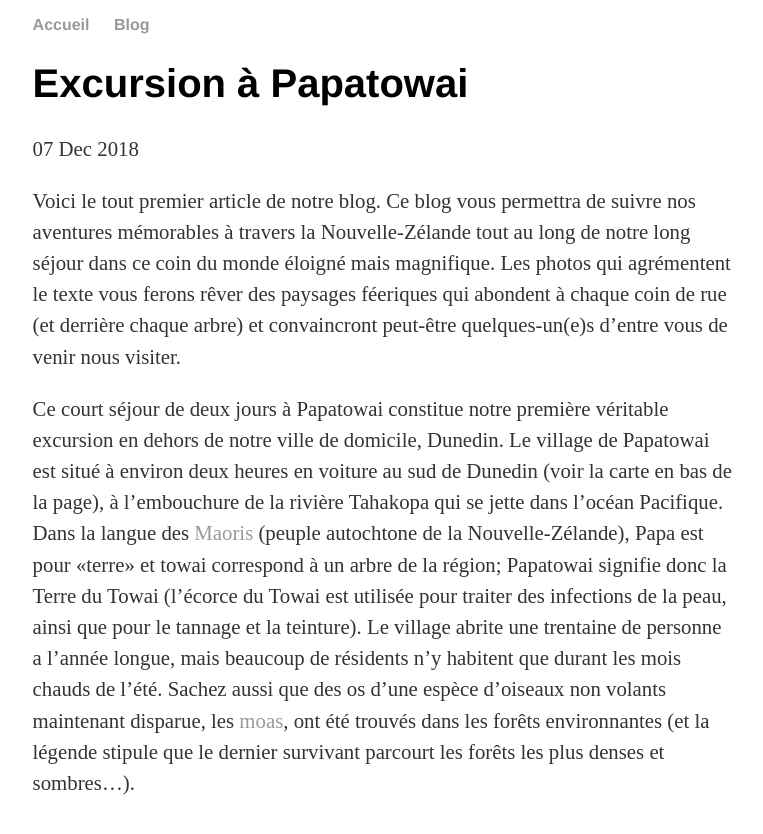
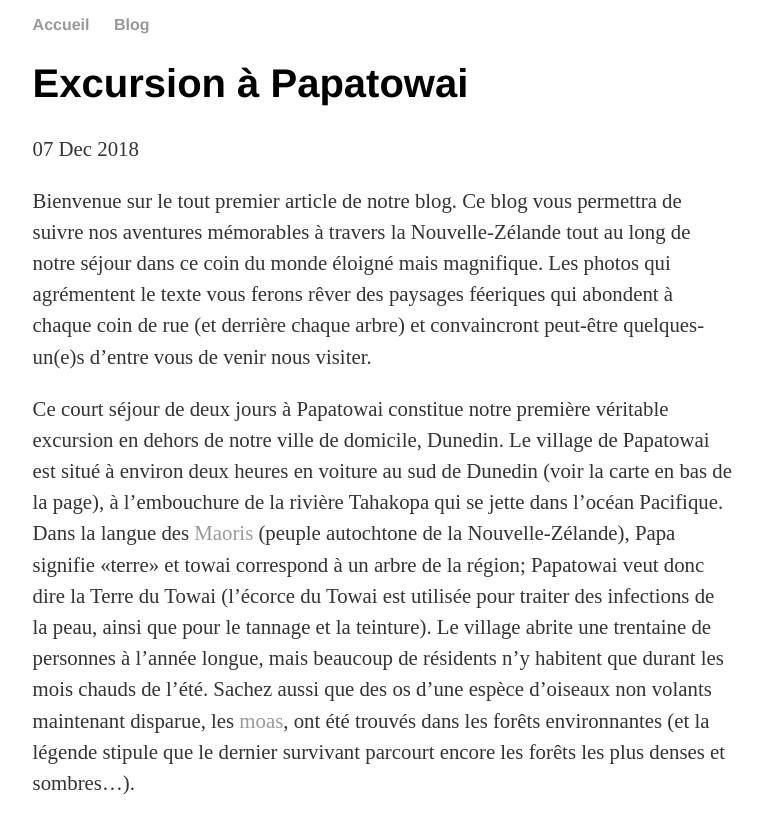
Before and after one commit to alexkrushnisky/art_alexandrekrushnisky, a Jekyll site: the page built from _posts/2018-12-07-excursion-a-papatowai.md, in a window 1280 px wide and 900 px high, cut to the strip 0-847 px from the top of the window. Shown: the top 834 px of the strip, without its empty margins (257-1020 px from the left). Built offline with Jekyll 4.4.1, drawn with Linux system fonts in a browser that asks for light colours; some of the changed text lies outside the part shown.

Commit message:
Corrections first blog post

```diff
--- a/_posts/2018-12-07-excursion-a-papatowai.md
+++ b/_posts/2018-12-07-excursion-a-papatowai.md
@@ -4,9 +4,9 @@ title: Excursion &#224; Papatowai
 date: 2018-12-07
 ---
 
-Voici le tout premier article de notre blog. Ce blog vous permettra de suivre nos aventures m&#233;morables &#224; travers la Nouvelle-Z&#233;lande tout au long de notre long s&#233;jour dans ce coin du monde &#233;loign&#233; mais magnifique. Les photos qui agr&#233;mentent le texte vous ferons r&#234;ver des paysages f&#233;eriques qui abondent &#224; chaque coin de rue (et derri&#232;re chaque arbre) et convaincront peut-&#234;tre quelques-un(e)s d'entre vous de venir nous visiter.
+Bienvenue sur le tout premier article de notre blog. Ce blog vous permettra de suivre nos aventures m&#233;morables &#224; travers la Nouvelle-Z&#233;lande tout au long de notre s&#233;jour dans ce coin du monde &#233;loign&#233; mais magnifique. Les photos qui agr&#233;mentent le texte vous ferons r&#234;ver des paysages f&#233;eriques qui abondent &#224; chaque coin de rue (et derri&#232;re chaque arbre) et convaincront peut-&#234;tre quelques-un(e)s d'entre vous de venir nous visiter.
 
-Ce court s&#233;jour de deux jours &#224; Papatowai constitue notre premi&#232;re v&#233;ritable excursion en dehors de notre ville de domicile, Dunedin. Le village de Papatowai est situ&#233; &#224; environ deux heures en voiture au sud de Dunedin (voir la carte en bas de la page), &#224; l'embouchure de la rivi&#232;re Tahakopa qui se jette dans l'oc&#233;an Pacifique. Dans la langue des <a href="https://fr.wikipedia.org/wiki/Maoris_(Nouvelle-Z%C3%A9lande)">Maoris</a> (peuple autochtone de la Nouvelle-Z&#233;lande), Papa est pour &laquo;terre&raquo; et towai correspond &#224; un arbre de la r&#233;gion; Papatowai signifie donc la Terre du Towai (l'&#233;corce du Towai est utilis&#233;e pour traiter des infections de la peau, ainsi que pour le tannage et la teinture). Le village abrite une trentaine de personne a l'ann&#233;e longue, mais beaucoup de r&#233;sidents n'y habitent que durant les mois chauds de l'&#233;t&#233;. Sachez aussi que des os d'une esp&#232;ce d'oiseaux non volants maintenant disparue, les <a href="https://fr.wikipedia.org/wiki/Dinornithiformes">moas</a>, ont &#233;t&#233; trouv&#233;s dans les for&#234;ts environnantes (et la l&#233;gende stipule que le dernier survivant parcourt les for&#234;ts les plus denses et sombres...).
+Ce court s&#233;jour de deux jours &#224; Papatowai constitue notre premi&#232;re v&#233;ritable excursion en dehors de notre ville de domicile, Dunedin. Le village de Papatowai est situ&#233; &#224; environ deux heures en voiture au sud de Dunedin (voir la carte en bas de la page), &#224; l'embouchure de la rivi&#232;re Tahakopa qui se jette dans l'oc&#233;an Pacifique. Dans la langue des <a href="https://fr.wikipedia.org/wiki/Maoris_(Nouvelle-Z%C3%A9lande)">Maoris</a> (peuple autochtone de la Nouvelle-Z&#233;lande), Papa signifie &laquo;terre&raquo; et towai correspond &#224; un arbre de la r&#233;gion; Papatowai veut donc dire la Terre du Towai (l'&#233;corce du Towai est utilis&#233;e pour traiter des infections de la peau, ainsi que pour le tannage et la teinture). Le village abrite une trentaine de personnes &#224; l'ann&#233;e longue, mais beaucoup de r&#233;sidents n'y habitent que durant les mois chauds de l'&#233;t&#233;. Sachez aussi que des os d'une esp&#232;ce d'oiseaux non volants maintenant disparue, les <a href="https://fr.wikipedia.org/wiki/Dinornithiformes">moas</a>, ont &#233;t&#233; trouv&#233;s dans les for&#234;ts environnantes (et la l&#233;gende stipule que le dernier survivant parcourt encore les for&#234;ts les plus denses et sombres...).
 
 <br>
 
@@ -40,12 +40,12 @@ Ici, tous les arbres semblent avoir pouss&#233;s dans une direction sous l'influ
 
 <br>
 
-Nous passons l'apr&#232;s-midi &#224; lire et &#224; jouer &#224; la Nintendo Switch (elle est portable!). Plus tard, lorsque nous redescendons vers la rivi&#232;re, quelle n'est pas notre surprise de la retrouver presqu'&#224; sec! La mar&#233;e est assez importante ici apparemment. De nombreux oiseaux, dont des albatros, des mouettes et des canards, profitent de la mar&#233;e basse pour se nourrir d'animaux marins. La photo ci-dessous montre une esp&#232;ce d'oiseau a long bec (<a href="https://en.wikipedia.org/wiki/Chatham_oystercatcher">Hu&#238;trier des Chatham</a>) qui d&#233;terre les mollusques profond&#233;ment cach&#233;s dans le sable et brise leur coquille avant de les avaler. Sur le chemin du retour, les yeux de lynx de Caro aper&#231;oivent un phoque a l'or&#233;e des bois. Il se dirigeait apparemment vers le couvert des arbres, peut-&#234;tre pour y passer la nuit?
+Nous passons l'apr&#232;s-midi &#224; lire et &#224; jouer &#224; la Nintendo Switch (elle est portable!). Plus tard, lorsque nous redescendons vers la rivi&#232;re, quelle n'est pas notre surprise de la retrouver presqu'&#224; sec! La mar&#233;e est assez importante ici apparemment. De nombreux oiseaux, dont des albatros, des mouettes et des canards, profitent de la mar&#233;e basse pour se nourrir d'animaux marins. La photo ci-dessous montre une esp&#232;ce d'oiseau a long bec (<a href="https://en.wikipedia.org/wiki/Chatham_oystercatcher">Hu&#238;trier des Chatham</a>) qui d&#233;terre les mollusques profond&#233;ment cach&#233;s dans le sable et brise leur coquille avant de les avaler. Sur le chemin du retour, les yeux de lynx de Caro aper&#231;oivent un phoque &#224; l'or&#233;e des bois. Il se dirigeait apparemment vers le couvert des arbres, peut-&#234;tre pour y passer la nuit?
 
 <br>
 
 <div class="row-full">
-	<img src="/assets/20181207_papatowai/IMG_5799.jpg" onclick="openModal();currentSlide(5)" class="hover-shadow cursor" alt="Deux Hu&#238;trier des Chatham qui cherchent leur repas dans le sable de la rivi&#232;re &#224; la mar&#233;e basse." style="width:100%;">
+	<img src="/assets/20181207_papatowai/IMG_5799.jpg" onclick="openModal();currentSlide(5)" class="hover-shadow cursor" alt="Deux Hu&#238;trier des Chatham qui cherchent leur repas dans le sable de la rivi&#232;re &#224; mar&#233;e basse." style="width:100%;">
 </div>
 
 <br>
@@ -81,7 +81,7 @@ Quelques photos suppl&#233;mentaires de notre excursion (cliquez sur les photos
     <img src="/assets/20181207_papatowai/IMG_5786.jpg" onclick="openModal();currentSlide(11)" class="hover-shadow cursor" style="width:100%" alt="Caro sur de beaux affleurements de basaltes en coussins.">
   </div>
   <div class="column">
-    <img src="/assets/20181207_papatowai/IMG_5791.jpg" onclick="openModal();currentSlide(12)" class="hover-shadow cursor" style="width:100%" alt="Un affleurement de basalte en coussins.">
+    <img src="/assets/20181207_papatowai/IMG_5791.jpg" onclick="openModal();currentSlide(12)" class="hover-shadow cursor" style="width:100%" alt="Vue sur les vagues de l'oc&#233;an Pacifique (avec un affleurement de basalte en coussins).">
   </div>
   <div class="column">
     <img src="/assets/20181207_papatowai/IMG_6136.jpg" onclick="openModal();currentSlide(13)" class="hover-shadow cursor" style="width:100%" alt="Vue majestueuse sur l'embouchure de la rivi&#232;re Tahakopa qui se jette dans l'oc&#233;an Pacifique.">
@@ -96,7 +96,7 @@ Quelques photos suppl&#233;mentaires de notre excursion (cliquez sur les photos
     <img src="/assets/20181207_papatowai/IMG_6193.jpg" onclick="openModal();currentSlide(15)" class="hover-shadow cursor" style="width:100%" alt="Alex qui a trop frette aux pieds.">
   </div>
   <div class="column">
-    <img src="/assets/20181207_papatowai/IMG_5801.jpg" onclick="openModal();currentSlide(16)" class="hover-shadow cursor" style="width:100%" alt="La rivi&#232;re Tahakopa &#224; la mar&#233;e basse.">
+    <img src="/assets/20181207_papatowai/IMG_5801.jpg" onclick="openModal();currentSlide(16)" class="hover-shadow cursor" style="width:100%" alt="La rivi&#232;re Tahakopa &#224; mar&#233;e basse.">
   </div>
 </div>
 
```
Also changed, not shown: other parts of _posts/2018-12-07-excursion-a-papatowai.md (+1 -1 lines).
